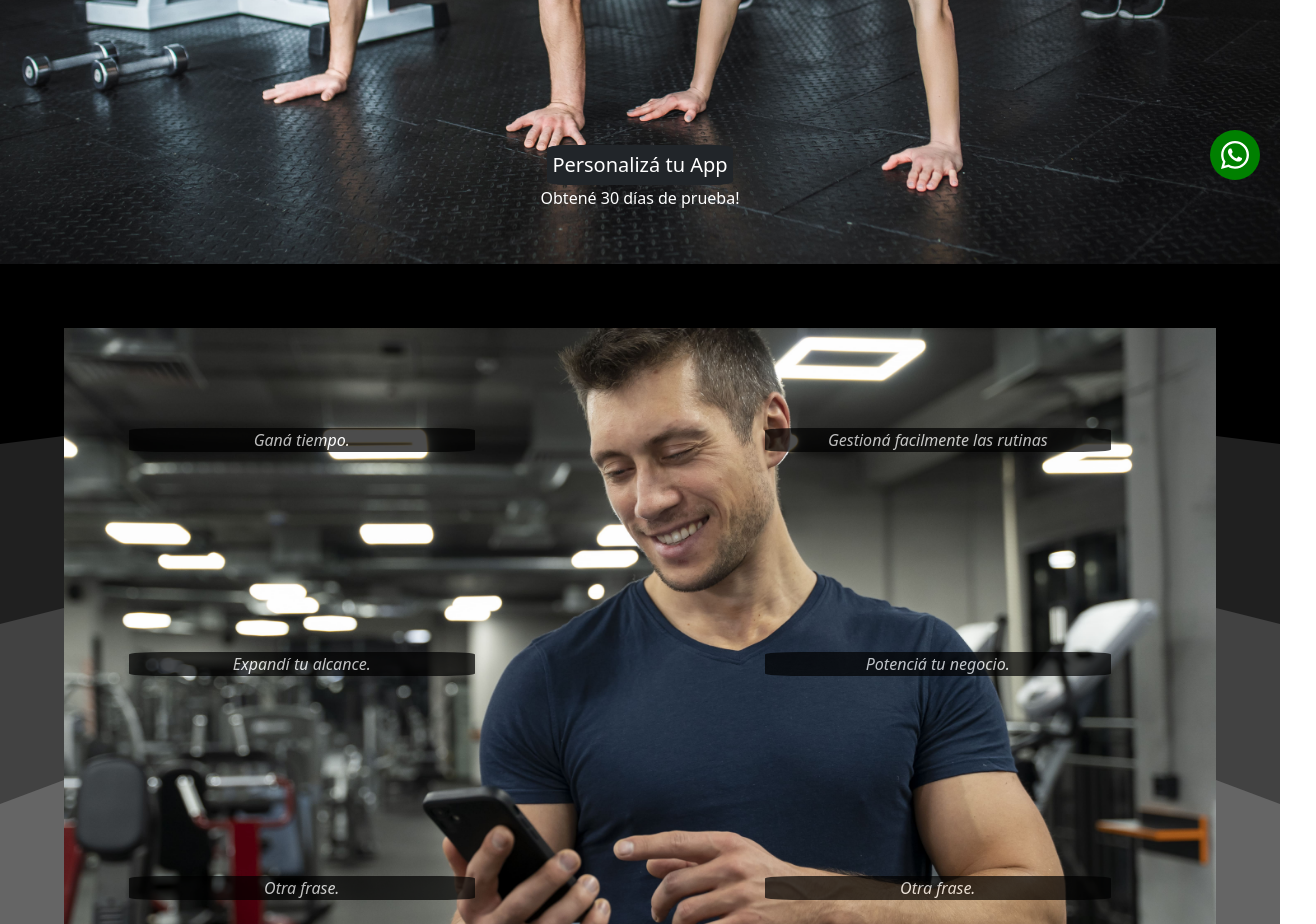
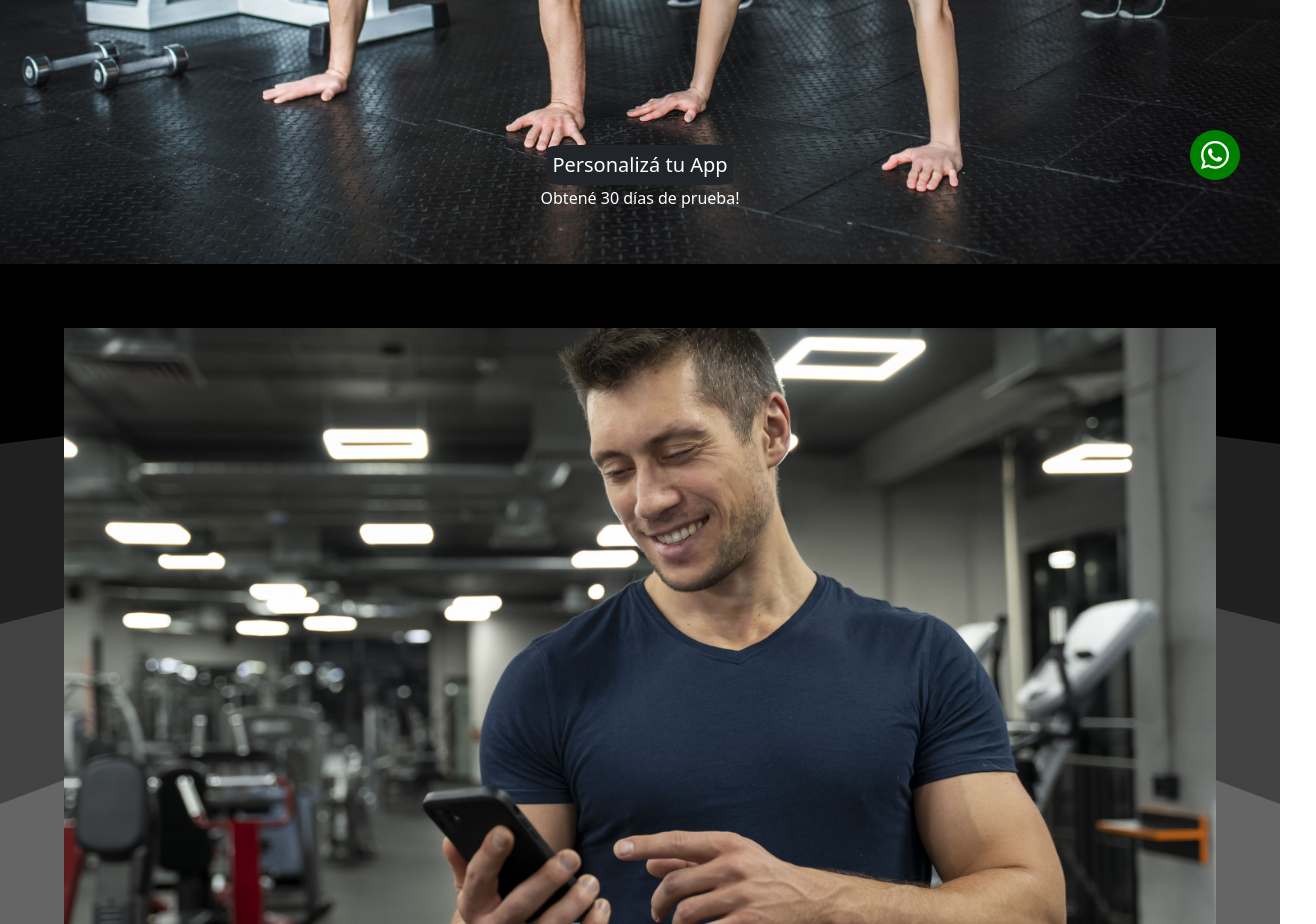
Before and after one commit to JuanjoPais/App-Full-Gym, a React (Create React App) app: page / in a window 1280 px wide. Shown: the part 600-1524 px from the top of the page, 1316 px wide, since content can reach past the window. Built offline with nearby package versions, Linux system fonts and the light colour scheme.

Commit message:
comento frases para ver logo WS

```diff
--- a/src/App.js
+++ b/src/App.js
@@ -12,8 +12,9 @@ function App() {
 	return (
 		<div className="App">
 			<BrowserRouter>
+				<WhatsappLink />
 				<Navbar />
-				<WhatsappLink />
+
 				<Routes>
 					<Route
 						path="/"
--- a/src/components/Frases/Frases.js
+++ b/src/components/Frases/Frases.js
@@ -1,4 +1,4 @@
-import Frase from "../Frase/Frase";
+// import Frase from "../Frase/Frase";
 import "./frases.css";
 
 const Frases = () => {
@@ -6,27 +6,27 @@ const Frases = () => {
 		<div className="containerPantallaFrases">
 			<div className="containerFrases">
 				<div className="divFrase">
-					<Frase texto={"Ganá tiempo."} from={-500} to={40} />
+					{/* <Frase texto={"Ganá tiempo."} from={-500} to={40} /> */}
 				</div>
 				<div className="divFrase">
-					<Frase
+					{/* <Frase
 						texto={"Gestioná facilmente las rutinas"}
 						from={500}
 						to={100}
-					/>
+					/> */}
 				</div>
 				<div className="divFrase">
-					<Frase texto={"Expandí tu alcance."} from={-500} to={40} />
+					{/* <Frase texto={"Expandí tu alcance."} from={-500} to={40} /> */}
 				</div>
 
 				<div className="divFrase">
-					<Frase texto={"Potenciá tu negocio."} from={500} to={100} />
+					{/* <Frase texto={"Potenciá tu negocio."} from={500} to={100} /> */}
 				</div>
 				<div className="divFrase">
-					<Frase texto={"Otra frase."} from={-500} to={40} />
+					{/* <Frase texto={"Otra frase."} from={-500} to={40} /> */}
 				</div>
 				<div className="divFrase">
-					<Frase texto={"Otra frase."} from={500} to={100} />
+					{/* <Frase texto={"Otra frase."} from={500} to={100} /> */}
 				</div>
 			</div>
 		</div>
--- a/src/components/WhatsappLink/WhatsappLink.css
+++ b/src/components/WhatsappLink/WhatsappLink.css
@@ -1,7 +1,7 @@
 .WhatsappLink {
 	position: fixed;
 	bottom: 20px;
-	right: 20px;
+	right: 40px;
 	z-index: 9999;
 	padding: 0.5%;
 	background-color: green;
```
Also changed, not shown: src/components/Frases/frases.css (+3 -1 lines).
